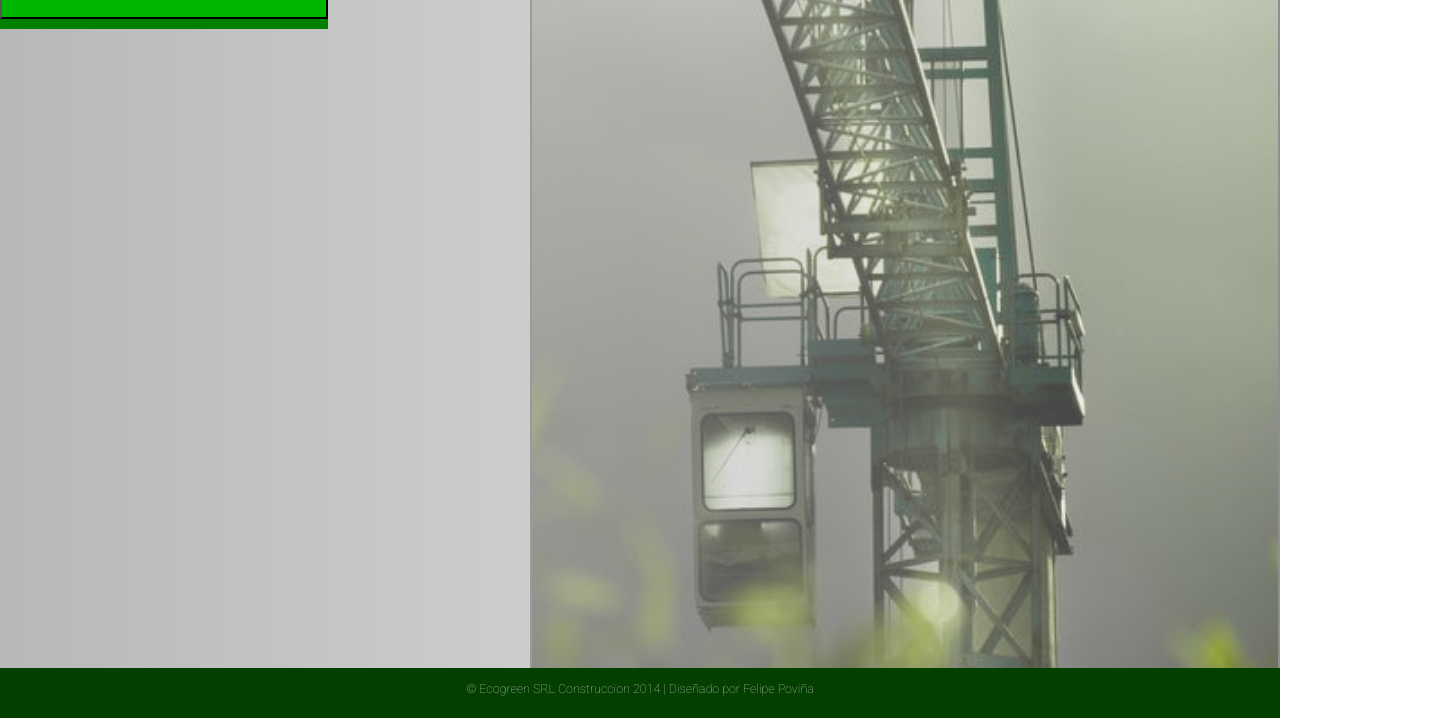
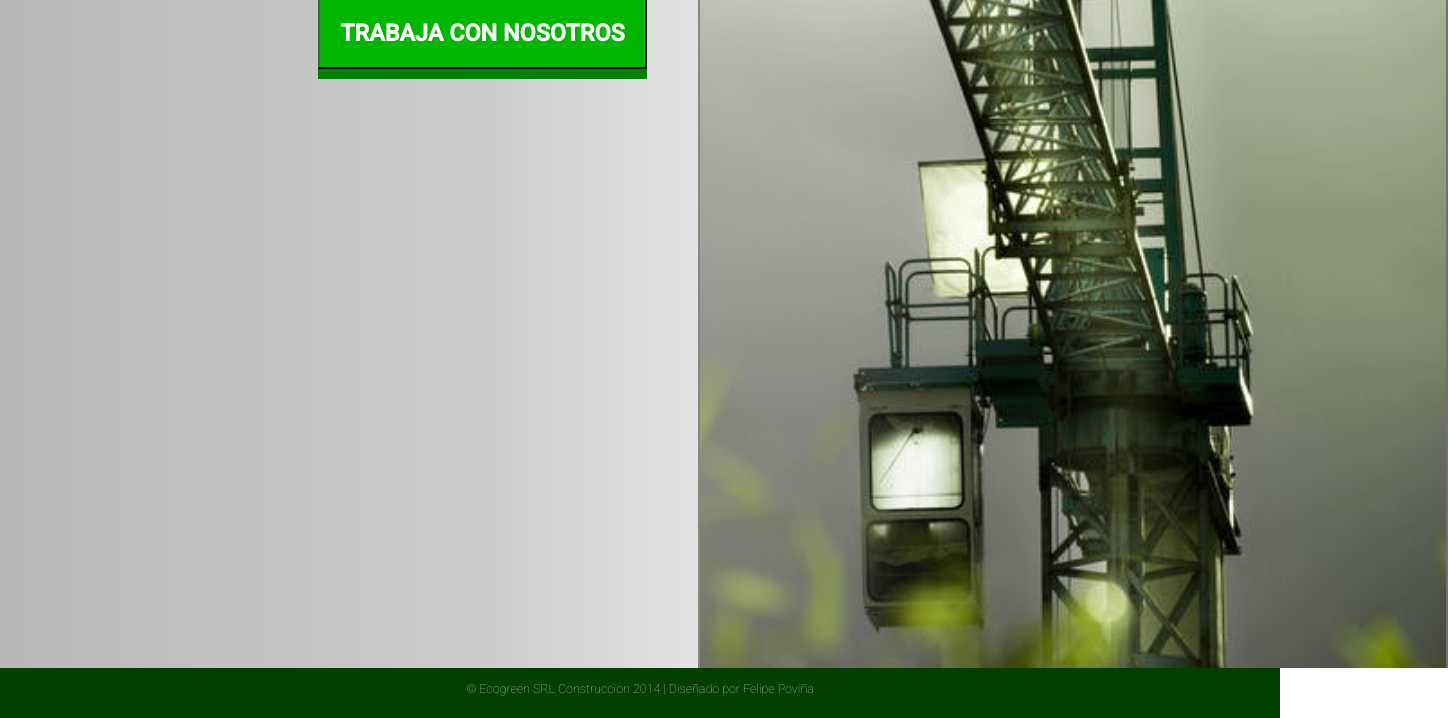
Before and after one commit to felipepov/ECOGREENsrl, a plain HTML site: page index.html in a window 1280 px wide. Shown: the part 222-940 px from the top of the page, 1448 px wide, since content can reach past the window. Drawn offline with Linux system fonts and the light colour scheme; a web font is replaced by a local one.

Commit message:
Updated main.css

```diff
--- a/main.css
+++ b/main.css
@@ -61,9 +61,11 @@ body{
 /* HEADER */
 
 header{
+    position: fixed;
     height: calc(var(--head) * 1.5);
     width: 100%;
     display: flex;
+    z-index: 1;
 }
 /* ecogreen logo */
 .logo{
@@ -73,7 +75,6 @@ header{
     align-self: center;
     height: 100%;
     padding-left: 5px;
-
 
     color: var(--semil);
     background-color: var(--lighter);
@@ -141,10 +142,22 @@ header{
     align-self: center;
 }
 
+
+/* MAIN CONTENT */
+main{
+    margin-top: calc(var(--head) * 1.5);
+}
+
 /* LANDING/HOME PAGE */
 .home{
+    display: flex;
+    flex-direction: column;
+    align-items: center;
+    justify-content: center;
+    text-align: center;
+    height: 100%;
+
     background: var(--cover);
-    overflow: hidden;
     height: 100vh;
     position: relative;
 }
@@ -156,10 +169,12 @@ header{
     height: 100%;
     z-index: -1;
 }
+
 .home__title{
     font-size: var(--xxl);
     font-family: var(--acc);
     font-weight: var(--bold);
+    padding-bottom: var(--xl);
 }
 .home__btn{
     background-color: var(--light);
@@ -207,15 +222,14 @@ footer{
  .navbar__menu {
      display: none;
     }
-    .home{
-        background: var(--cover);
-        overflow: unset;
+     .home{
+        display: inline-block;
+        background: linear-gradient(270deg,rgba(255, 255, 255, 0), rgba(175, 175, 175, 0.64), rgba(184, 184, 184, 1)) 0% 0% no-repeat ;
+        overflow: visible;
         height: 100vh;
         position: relative;
     }
-    .home{
-        background: transparent linear-gradient(270deg, #FFFFFF38 0%, #AFAFAF91 50%, #B8B8B8 100%) 0% 0% no-repeat
-    }
+
     .home:before{
         background: url(images/Crane1.png) no-repeat center right;
     }
```
